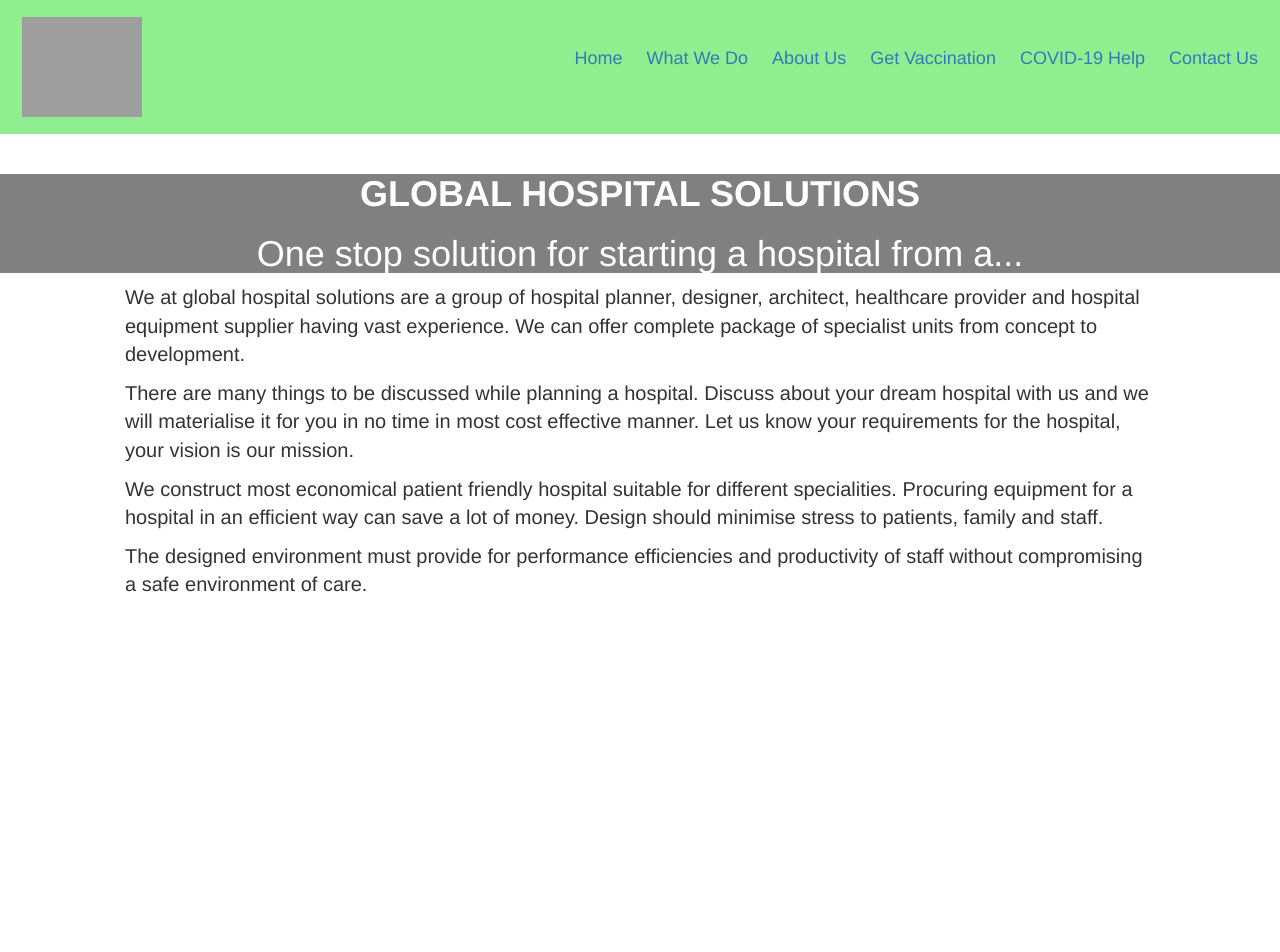
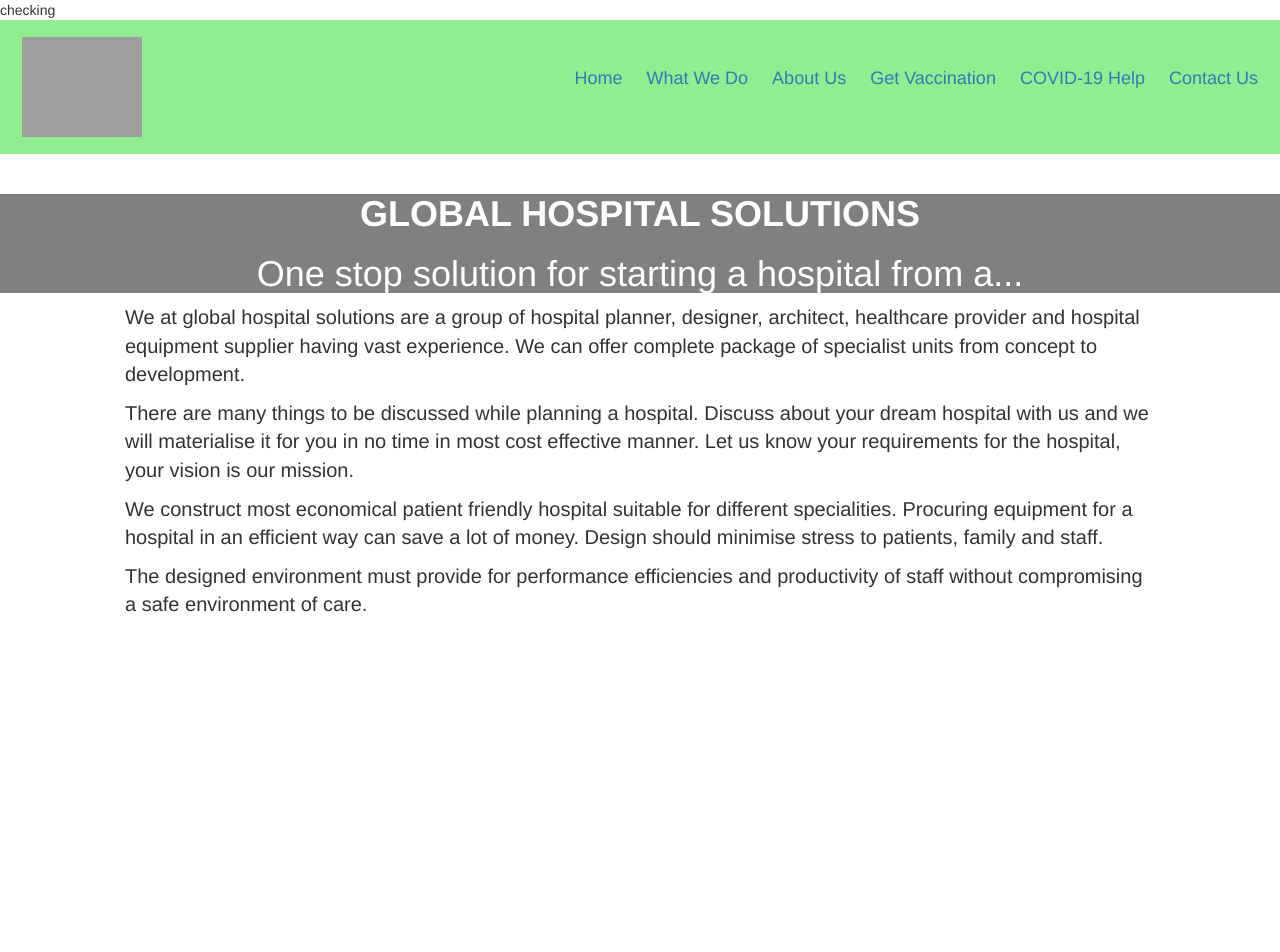
Before and after one commit to sandeepsingh1986/globalhospitalsolutions, a PHP site: page / in a window 1280 px wide. Shown: the top 952 px of the page. Run offline with PHP 8.4, Linux system fonts and the light colour scheme; some libraries are stand-ins or nearby versions; grey boxes are pictures that could not be loaded.

Commit message:
CHANGES DONE

```diff
--- a/index.php
+++ b/index.php
@@ -169,6 +169,8 @@ div{
 
 <body>
 
+
+checking
 <!-- Google Tag Manager (noscript) -->
 <noscript><iframe src="https://www.googletagmanager.com/ns.html?id=GTM-M3HBD73"
 height="0" width="0" style="display:none;visibility:hidden"></iframe></noscript>
```
Also changed, not shown: 1 other file.
